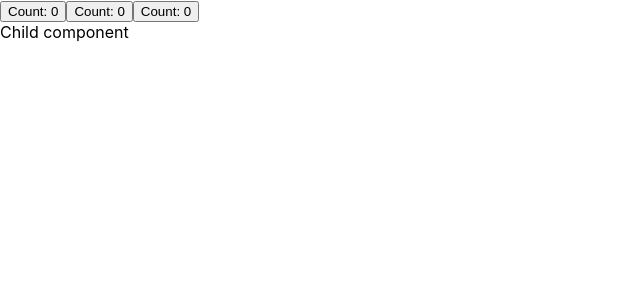
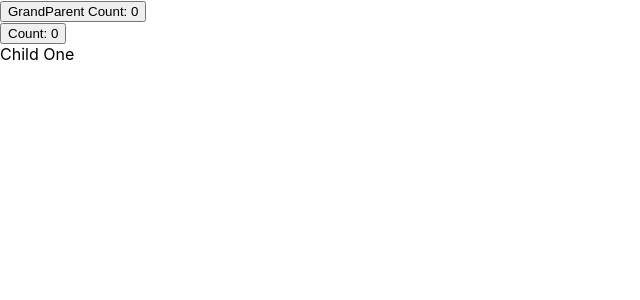
Before and after one commit to thepreakerebi/react-practice, a React (Create React App) app: page / in a window 1280 px wide. Shown: the top 300 px of the page, without its empty margins (0-640 px from the left). Built offline with nearby package versions, Linux system fonts and the light colour scheme.

Commit message:
render behaviour with unnecessary renders

```diff
--- a/src/App.js
+++ b/src/App.js
@@ -1,4 +1,4 @@
-import Parent from "./components/ParentChild/Parent";
+import GrandParent from "./components/Optimization/GrandParent";
 
 
 
@@ -9,7 +9,7 @@ function App() {
 
   return (
     <div className="App">
-      <Parent />
+      <GrandParent />
     </div>
 
   );
--- /dev/null
+++ b/src/components/Optimization/ChildOne.js
@@ -0,0 +1,14 @@
+import React from 'react'
+
+const ChildOne = () => {
+
+    console.log('ChildOne rencer');
+
+  return (
+    <div>
+      Child One
+    </div>
+  )
+}
+
+export default ChildOne
--- /dev/null
+++ b/src/components/Optimization/GrandParent.js
@@ -0,0 +1,20 @@
+import React, { useState } from 'react'
+import ParentOne from './ParentOne';
+import ChildOne from './ChildOne';
+
+const GrandParent = () => {
+
+    const [newCount, setNewCount] = useState(0);
+
+
+  return (
+    <div>
+      <button onClick={() => setNewCount(nc => nc + 1)}>GrandParent Count: {newCount} </button>
+      <ParentOne newCount={newCount}>
+            <ChildOne />
+        </ParentOne>
+    </div>
+  )
+}
+
+export default GrandParent
--- /dev/null
+++ b/src/components/Optimization/ParentOne.js
@@ -0,0 +1,16 @@
+import React, { useState } from 'react'
+
+const ParentOne = ({children}) => {
+
+    const [count, setCount] = useState(0);
+    console.log('ParentOne render');
+
+  return (
+    <div>
+      <button onClick={() => setCount(prevCount => prevCount + 1)}>Count: {count}</button>
+      {children}
+    </div>
+  )
+}
+
+export default ParentOne
```
